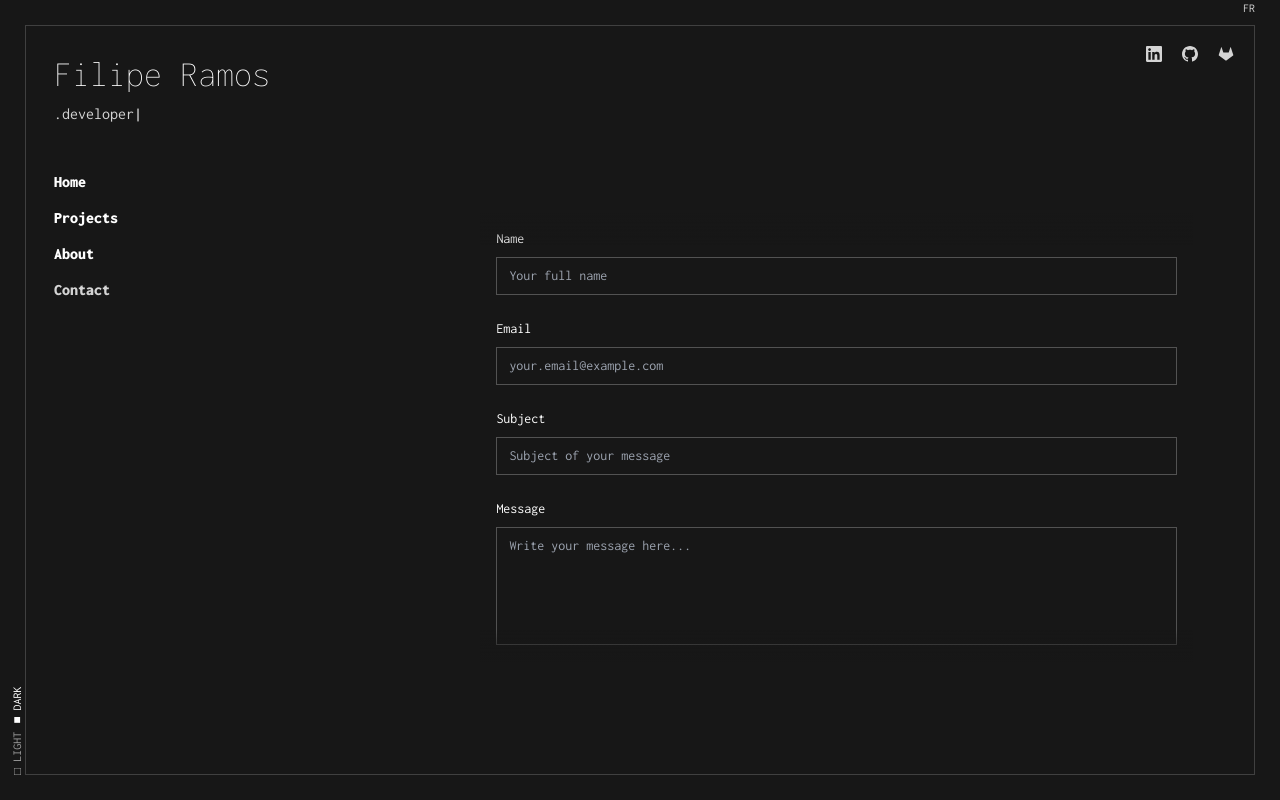
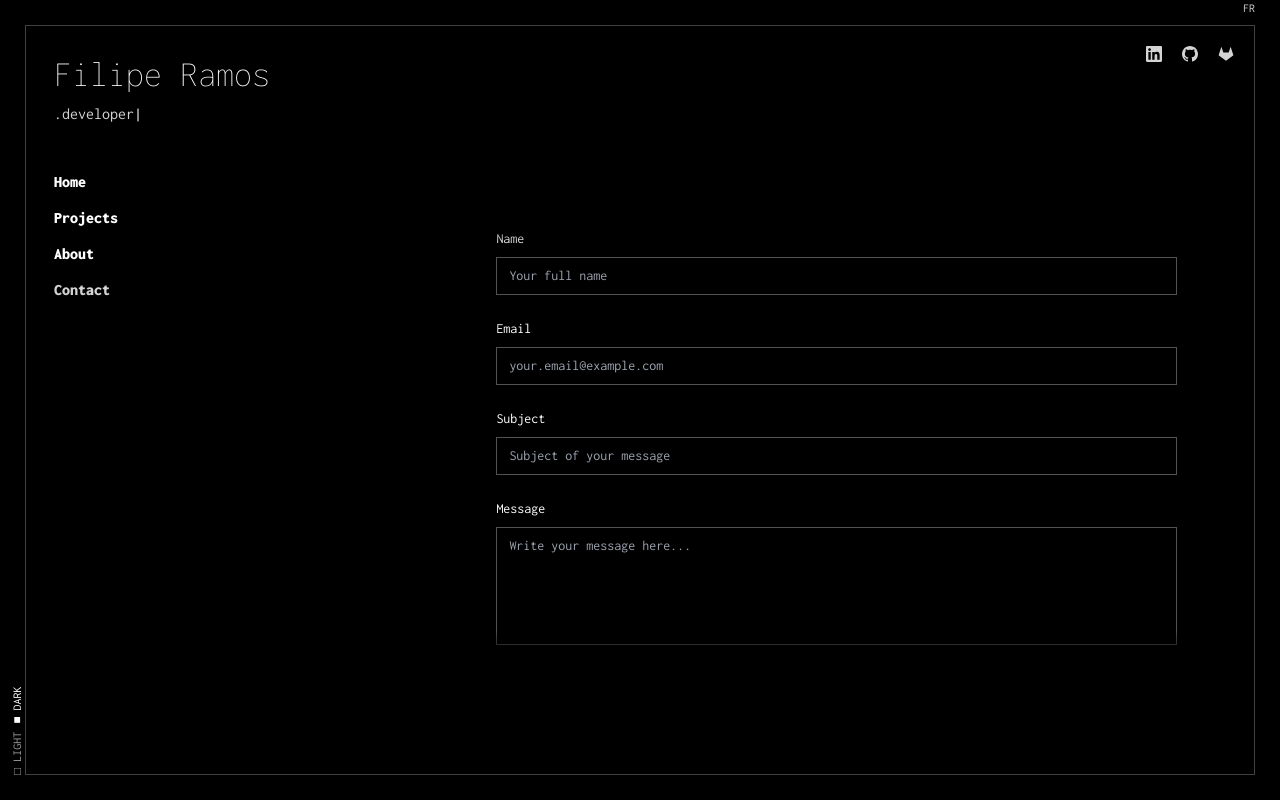
Before and after one commit to Lip1200/showcase, a Next.js app: page /portfolio-card/contact in a window 1280 px wide. Built offline with nearby package versions, Linux system fonts and the light colour scheme.

Commit message:
style: deepen dark mode background to pure black

```diff
--- a/app/layout.tsx
+++ b/app/layout.tsx
@@ -23,7 +23,7 @@ export default function RootLayout({
 }>) {
   return (
     <html lang="en" className={`${inconsolata.variable} dark`}>
-      <body className={`${inconsolata.className} font-mono bg-white dark:bg-neutral-900 overflow-hidden`}>
+      <body className={`${inconsolata.className} font-mono bg-white dark:bg-black overflow-hidden`}>
         <ThemeProvider>
           <LanguageProvider>
             {children}
--- a/components/portfolio-card/About.tsx
+++ b/components/portfolio-card/About.tsx
@@ -72,7 +72,7 @@ const About = () => {
   return (
     <div className="w-[58%] h-[60%] text-black dark:text-neutral-200 absolute top-[25%] right-[5%] font-mono z-[100]">
       {/* Fade gradient en haut */}
-      <div className="absolute top-0 left-0 right-0 h-8 bg-gradient-to-b from-white dark:from-neutral-900 to-transparent z-10 pointer-events-none"></div>
+      <div className="absolute top-0 left-0 right-0 h-8 bg-gradient-to-b from-white dark:from-black to-transparent z-10 pointer-events-none"></div>
 
       <motion.div
         className="h-full overflow-y-auto overflow-x-hidden p-4 portfolio-scroll"
@@ -109,7 +109,7 @@ const About = () => {
       </motion.div>
 
       {/* Fade gradient en bas */}
-      <div className="absolute bottom-0 left-0 right-0 h-8 bg-gradient-to-t from-white dark:from-neutral-900 to-transparent z-10 pointer-events-none"></div>
+      <div className="absolute bottom-0 left-0 right-0 h-8 bg-gradient-to-t from-white dark:from-black to-transparent z-10 pointer-events-none"></div>
     </div>
   );
 };
--- a/components/portfolio-card/Contact.tsx
+++ b/components/portfolio-card/Contact.tsx
@@ -100,7 +100,7 @@ const Contact = () => {
   return (
     <div className="w-[58%] h-[60%] text-black dark:text-neutral-200 absolute top-[25%] right-[5%] font-mono z-[100]">
       {/* Fade gradient en haut */}
-      <div className="absolute top-0 left-0 right-0 h-8 bg-gradient-to-b from-white dark:from-neutral-900 to-transparent z-10 pointer-events-none"></div>
+      <div className="absolute top-0 left-0 right-0 h-8 bg-gradient-to-b from-white dark:from-black to-transparent z-10 pointer-events-none"></div>
 
       <motion.div
         className="h-full overflow-y-auto overflow-x-hidden p-4 portfolio-scroll"
@@ -211,7 +211,7 @@ const Contact = () => {
       </motion.div>
 
       {/* Fade gradient en bas */}
-      <div className="absolute bottom-0 left-0 right-0 h-8 bg-gradient-to-t from-white dark:from-neutral-900 to-transparent z-10 pointer-events-none"></div>
+      <div className="absolute bottom-0 left-0 right-0 h-8 bg-gradient-to-t from-white dark:from-black to-transparent z-10 pointer-events-none"></div>
     </div>
   );
 };
--- a/components/portfolio-card/Container.tsx
+++ b/components/portfolio-card/Container.tsx
@@ -12,11 +12,11 @@ interface ContainerProps {
 
 const Container: React.FC<ContainerProps> = ({ children }) => {
   return (
-    <div className="min-h-screen w-full bg-white dark:bg-neutral-900 font-mono p-[25px]">
+    <div className="min-h-screen w-full bg-white dark:bg-black font-mono p-[25px]">
       <div className="relative">
         <LanguageToggle />
         <motion.div
-          className="w-full h-[calc(100vh-50px)] bg-white dark:bg-neutral-900 border border-neutral-300 dark:border-neutral-700 relative overflow-hidden"
+          className="w-full h-[calc(100vh-50px)] bg-white dark:bg-black border border-neutral-300 dark:border-neutral-700 relative overflow-hidden"
           initial={{ opacity: 0 }}
           animate={{ opacity: 1 }}
           transition={{ duration: 1, ease: "easeInOut" }}
--- a/components/portfolio-card/DetailedAbout.tsx
+++ b/components/portfolio-card/DetailedAbout.tsx
@@ -65,7 +65,7 @@ const DetailedAbout = () => {
   return (
     <div className="w-[58%] h-[60%] text-black dark:text-neutral-200 absolute top-[25%] right-[5%] font-mono z-[100]">
       {/* Fade gradient en haut */}
-      <div className="absolute top-0 left-0 right-0 h-8 bg-gradient-to-b from-white dark:from-neutral-900 to-transparent z-10 pointer-events-none"></div>
+      <div className="absolute top-0 left-0 right-0 h-8 bg-gradient-to-b from-white dark:from-black to-transparent z-10 pointer-events-none"></div>
 
       {/* Contenu avec scroll */}
       <motion.div
@@ -129,7 +129,7 @@ const DetailedAbout = () => {
       </motion.div>
 
       {/* Fade gradient en bas */}
-      <div className="absolute bottom-0 left-0 right-0 h-8 bg-gradient-to-t from-white dark:from-neutral-900 to-transparent z-10 pointer-events-none"></div>
+      <div className="absolute bottom-0 left-0 right-0 h-8 bg-gradient-to-t from-white dark:from-black to-transparent z-10 pointer-events-none"></div>
     </div>
   );
 };
--- a/components/portfolio-card/Projects.tsx
+++ b/components/portfolio-card/Projects.tsx
@@ -107,7 +107,7 @@ const Projects = () => {
   return (
     <div className="w-[58%] h-[60%] text-black dark:text-neutral-200 absolute top-[25%] right-[5%] font-mono z-[100]">
       {/* Fade gradient en haut */}
-      <div className="absolute top-0 left-0 right-0 h-8 bg-gradient-to-b from-white dark:from-neutral-900 to-transparent z-10 pointer-events-none"></div>
+      <div className="absolute top-0 left-0 right-0 h-8 bg-gradient-to-b from-white dark:from-black to-transparent z-10 pointer-events-none"></div>
 
       {/* Contenu avec scroll */}
       <motion.div
@@ -146,7 +146,7 @@ const Projects = () => {
       </motion.div>
 
       {/* Fade gradient en bas */}
-      <div className="absolute bottom-0 left-0 right-0 h-8 bg-gradient-to-t from-white dark:from-neutral-900 to-transparent z-10 pointer-events-none"></div>
+      <div className="absolute bottom-0 left-0 right-0 h-8 bg-gradient-to-t from-white dark:from-black to-transparent z-10 pointer-events-none"></div>
     </div>
   );
 };
--- a/components/portfolio-card/Splash.tsx
+++ b/components/portfolio-card/Splash.tsx
@@ -35,7 +35,7 @@ const Splash = () => {
 
   return (
     <motion.div
-      className="h-screen w-screen flex justify-center items-center bg-white dark:bg-neutral-900"
+      className="h-screen w-screen flex justify-center items-center bg-white dark:bg-black"
       initial={{ opacity: 1 }}
       animate={{ opacity: 0 }}
       transition={{ duration: 1, ease: "easeInOut", delay: 2 }}
```
Also changed, not shown: 1 other file (tests, documents, lock files or other folders).
